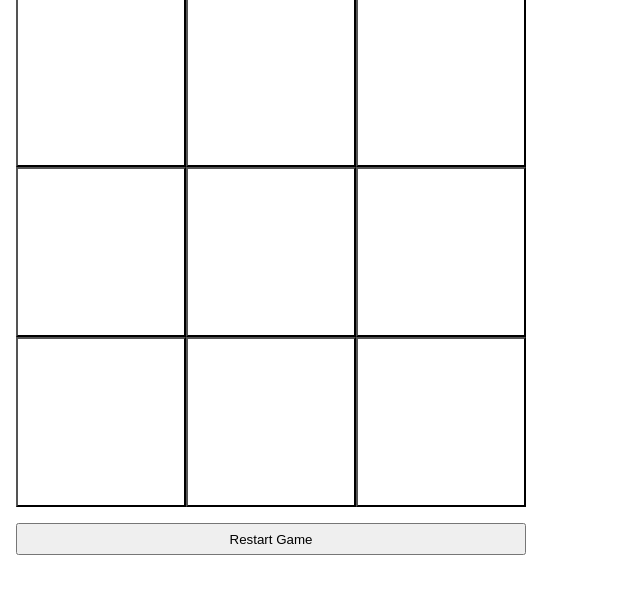
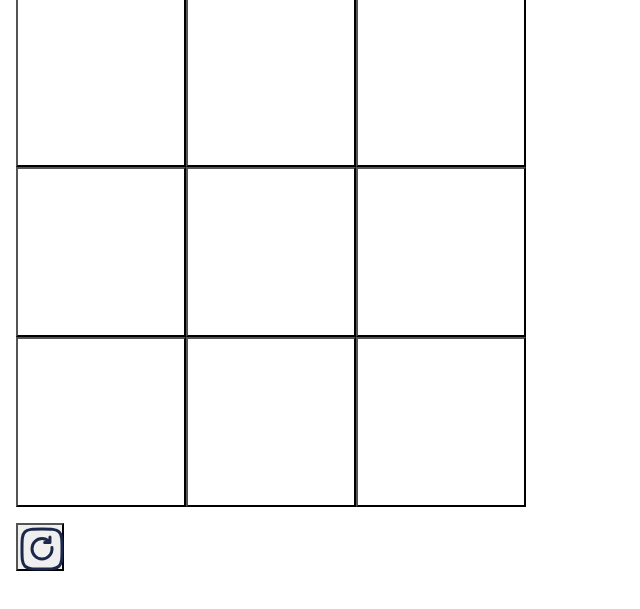
Before and after one commit to rahul-george/tic-tac-toe, a plain HTML site: page index.html in a window 1280 px wide. Shown: the part 91-700 px from the top of the page, without its empty margins (0-640 px from the left). Drawn offline with Linux system fonts and the light colour scheme.

Commit message:
feat: svg added for restart button

```diff
--- a/index.html
+++ b/index.html
@@ -25,7 +25,9 @@
         <button class="gameCell" data-choice="8"></button>
         <button class="gameCell" data-choice="9"></button>
       </div>
-      <button class="restart">Restart Game</button>
+      <button class="restart">
+        <img src="./assets/restart.svg" alt="restart" />
+      </button>
     </main>
     <footer></footer>
   </body>
--- a/style.css
+++ b/style.css
@@ -59,6 +59,13 @@ button.gameCell {
 
 .restart {
   grid-area: restartGame;
-  width: 510px;
+  width: 3rem;
+  height: 3rem;
   margin-top: 1rem;
+  appearance: none;
 }
+
+.restart img {
+  width: 3rem;
+  height: 3rem;
+}
```
Also changed, not shown: assets/restart.svg (added).
